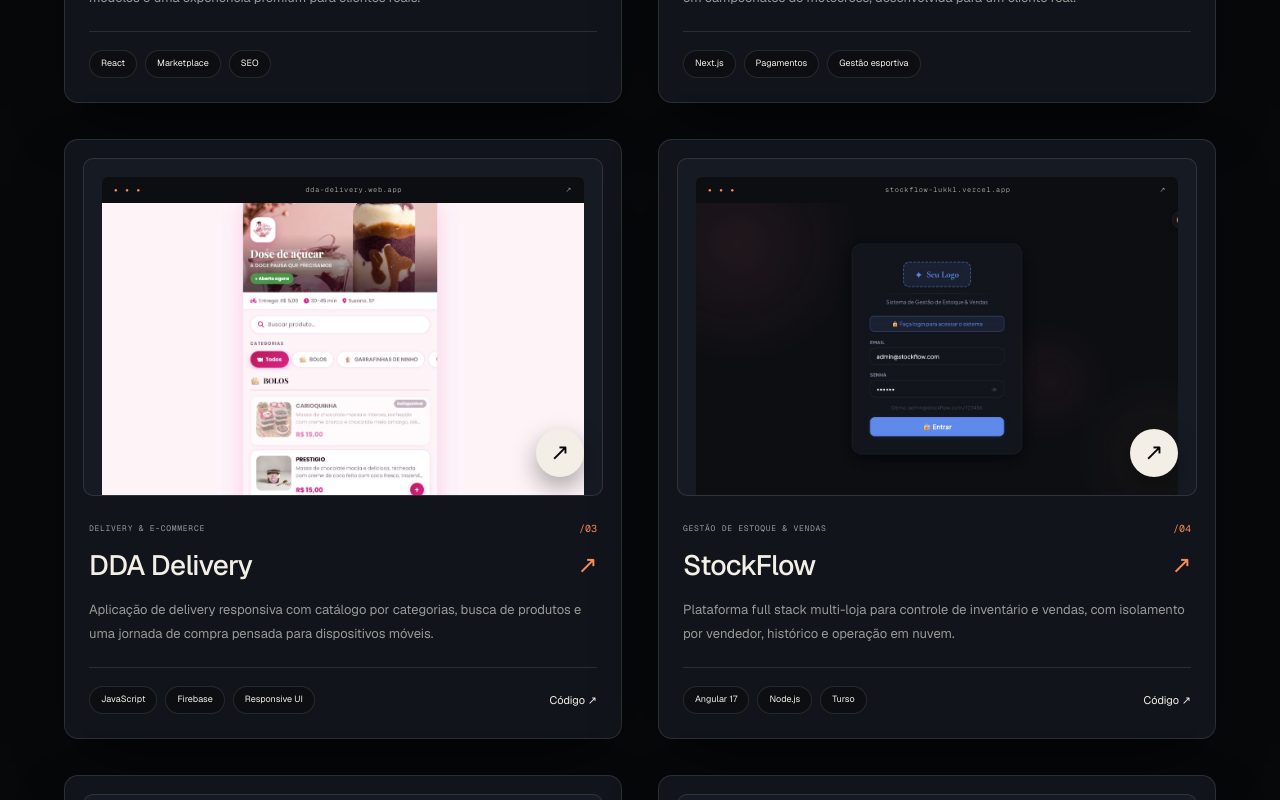
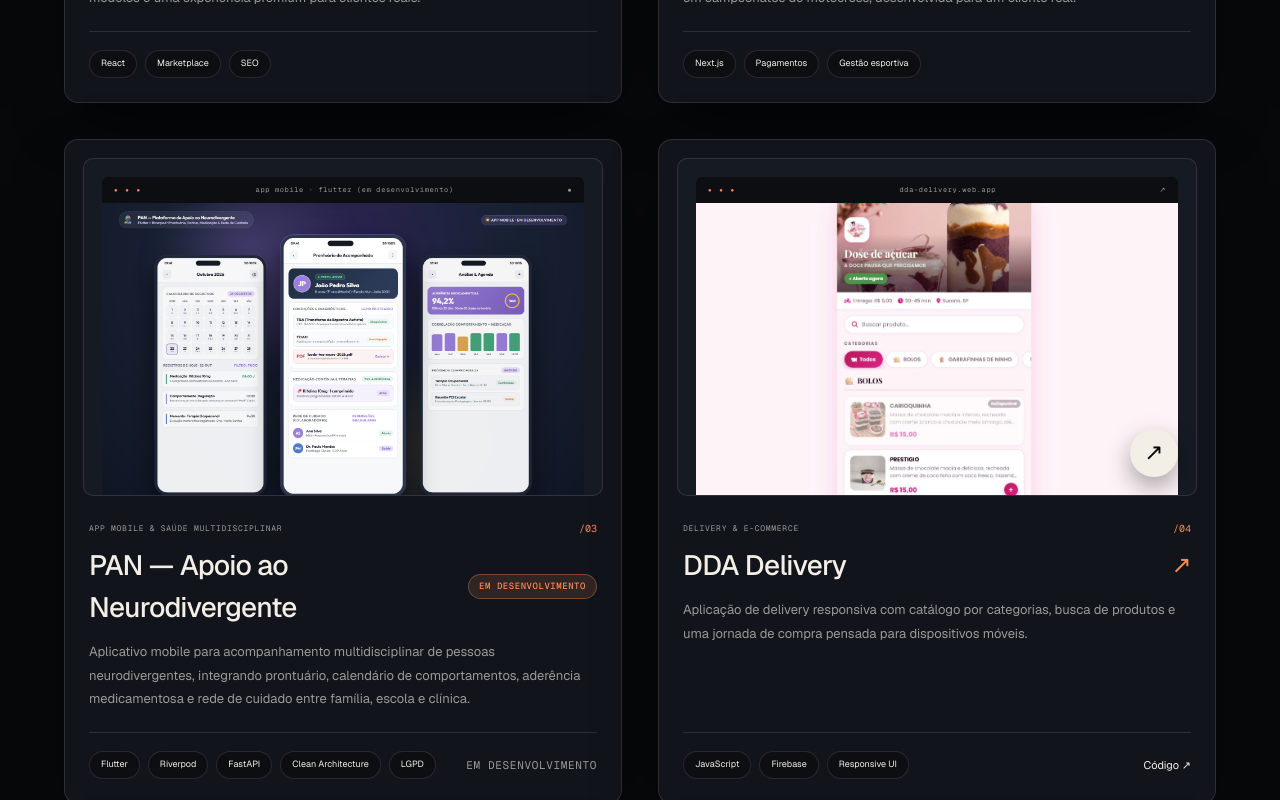
Before and after one commit to lucasPaixaoLMP/portfolio-lucas-paixao, a Next.js app: page / in a window 1280 px wide. Shown: the part 1780-2580 px from the top of the page. Built offline with nearby package versions, Linux system fonts and the light colour scheme.

Commit message:
Add PAN mobile project showcase without external store/platform links

```diff
--- a/app/globals.css
+++ b/app/globals.css
@@ -822,10 +822,35 @@
   margin: 9px 0 12px;
 }
 
-.project h3 a {
+.project h3 a,
+.project-title-static {
   display: flex;
   align-items: center;
   justify-content: space-between;
+  gap: 12px;
+}
+
+.project-status-pill {
+  font-family: var(--font-geist-mono), monospace;
+  font-size: 9px;
+  font-weight: 500;
+  letter-spacing: 0.06em;
+  text-transform: uppercase;
+  padding: 5px 10px;
+  border-radius: 999px;
+  background: var(--accent-soft);
+  color: var(--accent);
+  border: 1px solid color-mix(in srgb, var(--accent) 35%, transparent);
+  white-space: nowrap;
+  flex-shrink: 0;
+}
+
+.status-note {
+  color: var(--muted);
+  font-family: var(--font-geist-mono), monospace;
+  font-size: 9px;
+  text-transform: uppercase;
+  letter-spacing: 0.06em;
 }
 
 .project h3 .arrow {
--- a/app/page.tsx
+++ b/app/page.tsx
@@ -9,8 +9,10 @@
   year: string;
   description: string;
   tags: string[];
-  liveUrl: string;
+  liveUrl?: string;
   githubUrl?: string;
+  statusLabel?: string;
+  previewHost?: string;
   image: string;
   imagePosition?: string;
 };
@@ -58,6 +60,19 @@
   },
   {
     number: "03",
+    title: "PAN — Apoio ao Neurodivergente",
+    category: "App mobile & saúde multidisciplinar",
+    year: "2026",
+    description:
+      "Aplicativo mobile para acompanhamento multidisciplinar de pessoas neurodivergentes, integrando prontuário, calendário de comportamentos, aderência medicamentosa e rede de cuidado entre família, escola e clínica.",
+    tags: ["Flutter", "Riverpod", "FastAPI", "Clean Architecture", "LGPD"],
+    statusLabel: "Em desenvolvimento",
+    previewHost: "app mobile · flutter (em desenvolvimento)",
+    image: "/projects/pan-mobile.png",
+    imagePosition: "center top",
+  },
+  {
+    number: "04",
     title: "DDA Delivery",
     category: "Delivery & e-commerce",
     year: "2026",
@@ -70,7 +85,7 @@
     imagePosition: "center top",
   },
   {
-    number: "04",
+    number: "05",
     title: "StockFlow",
     category: "Gestão de estoque & vendas",
     year: "2026",
@@ -82,7 +97,7 @@
     image: "/projects/stockflow.png",
   },
   {
-    number: "05",
+    number: "06",
     title: "Monte seu PC",
     category: "Jogo educacional interativo",
     year: "2026",
@@ -95,7 +110,7 @@
     imagePosition: "center top",
   },
   {
-    number: "06",
+    number: "07",
     title: "Barber App",
     category: "Agendamento via WhatsApp",
     year: "2026",
@@ -160,22 +175,16 @@
 }
 
 function ProjectCard({ project }: { project: Project }) {
-  return (
-    <article
-      className="project reveal spotlight-card"
-      onPointerMove={handleSpotlightMove}
-    >
-      <a
-        className="project-visual"
-        href={project.liveUrl}
-        target="_blank"
-        rel="noreferrer"
-        aria-label={`Abrir ${project.title}`}
-      >
+  const hostLabel =
+    project.previewHost ??
+    (project.liveUrl ? new URL(project.liveUrl).hostname : "preview");
+
+  const visualContent = (
+    <>
       <div className="project-browser" aria-hidden="true">
         <span>● ● ●</span>
-          <span>{new URL(project.liveUrl).hostname}</span>
-          <span>↗</span>
+        <span>{hostLabel}</span>
+        <span>{project.liveUrl ? "↗" : "●"}</span>
       </div>
       <img
         src={project.image}
@@ -185,20 +194,56 @@
         width="1200"
         height="750"
       />
+      {project.liveUrl && (
         <span className="open-project">
           <Arrow />
         </span>
+      )}
+    </>
+  );
+
+  return (
+    <article
+      className="project reveal spotlight-card"
+      onPointerMove={handleSpotlightMove}
+    >
+      {project.liveUrl ? (
+        <a
+          className="project-visual"
+          href={project.liveUrl}
+          target="_blank"
+          rel="noreferrer"
+          aria-label={`Abrir ${project.title}`}
+        >
+          {visualContent}
         </a>
+      ) : (
+        <div
+          className="project-visual project-visual-static"
+          aria-label={`Preview de ${project.title}`}
+        >
+          {visualContent}
+        </div>
+      )}
       <div className="project-body">
         <div className="project-caption">
           <span className="eyebrow">{project.category}</span>
           <span className="project-number">/{project.number}</span>
         </div>
         <h3>
+          {project.liveUrl ? (
             <a href={project.liveUrl} target="_blank" rel="noreferrer">
               {project.title}
               <Arrow />
             </a>
+          ) : (
+            <span className="project-title-static">
+              <span>{project.title}</span>
+              {project.statusLabel && (
+                <span className="project-status-pill">{project.statusLabel}</span>
+              )}
+            </span>
+          )}
         </h3>
         <p>{project.description}</p>
         <div className="project-meta">
@@ -207,7 +252,7 @@
               <span key={tag}>{tag}</span>
             ))}
           </div>
-          {project.githubUrl && (
+          {project.githubUrl ? (
             <a
               className="code-link"
               href={project.githubUrl}
@@ -217,6 +262,10 @@
             >
               Código <Arrow />
             </a>
+          ) : (
+            project.statusLabel && (
+              <span className="code-link status-note">{project.statusLabel}</span>
+            )
           )}
         </div>
       </div>
@@ -275,7 +324,7 @@
         </a>
         <nav aria-label="Navegação principal">
           <a href="#projetos">
-            Projetos <sup>06</sup>
+            Projetos <sup>07</sup>
           </a>
           <a href="#experiencia">Experiência</a>
           <a href="#sobre">Sobre</a>
@@ -405,7 +454,7 @@
               Produtos reais, desafios diferentes.
               <br />O mesmo cuidado em cada detalhe.
             </p>
-            <span className="eyebrow">2026 — SELEÇÃO DE PROJETOS (06)</span>
+            <span className="eyebrow">2026 — SELEÇÃO DE PROJETOS (07)</span>
           </div>
         </div>
         <div className="projects-list">
```
Also changed, not shown: public/projects/pan-mobile.png (added), 1 other file (tests, documents, lock files or other folders). Lines whose indentation alone changed are shown as unchanged.
